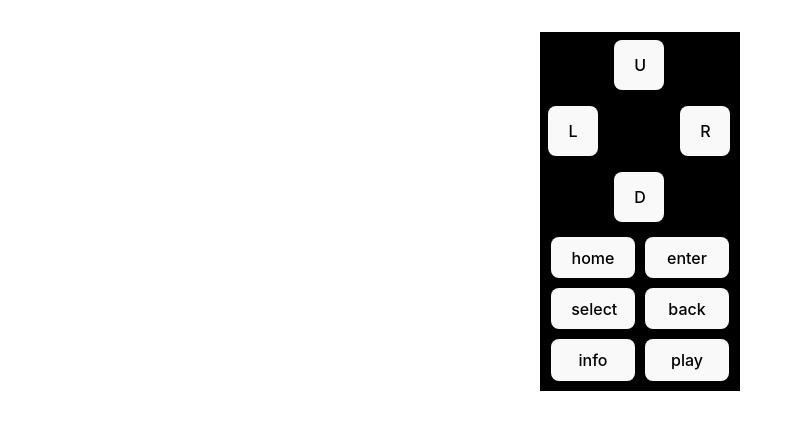
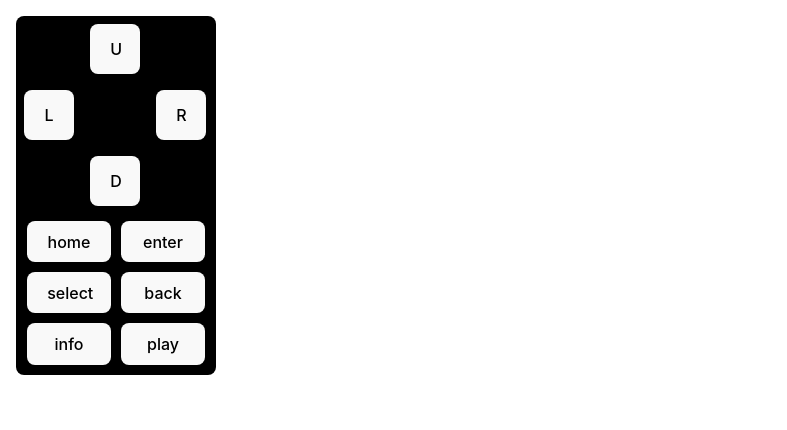
Before and after one commit to gaspernovak/roku-remote, a React (Vite) app: page / in a window 1280 px wide. Both pictures are taken after typing "Sample" into the empty fields and a click on the button "Go". Shown: the top 430 px of the page, without its empty margins (0-787 px from the left). Built offline with nearby package versions, Linux system fonts and the light colour scheme.

Commit message:
Improved styles

```diff
--- a/electron/main.ts
+++ b/electron/main.ts
@@ -21,8 +21,10 @@ const VITE_DEV_SERVER_URL = process.env["VITE_DEV_SERVER_URL"];
 
 function createWindow() {
     win = new BrowserWindow({
-        width: 300,
-        height: 500,
+        autoHideMenuBar: true,
+        width: 232,
+        height: 397,
+        resizable: false,
         icon: path.join(process.env.PUBLIC, "electron-vite.svg"),
         webPreferences: {
             preload: path.join(__dirname, "preload.js"),
--- a/package.json
+++ b/package.json
@@ -11,6 +11,8 @@
     },
     "dependencies": {
         "axios": "^1.4.0",
+        "http-proxy-middleware": "^2.0.6",
+        "properties-reader": "^2.3.0",
         "react": "^18.2.0",
         "react-dom": "^18.2.0"
     },
--- a/src/App.css
+++ b/src/App.css
@@ -1,6 +1,9 @@
 #root {
-    max-width: 300px;
-    margin: 0 auto;
-    padding: 2rem;
+    max-width: 200px;
+    padding: 1rem;
     text-align: center;
 }
+
+::-webkit-scrollbar {
+    display: none;
+}
--- a/src/components/Navigation.css
+++ b/src/components/Navigation.css
@@ -7,6 +7,9 @@ div#dpad-container {
     margin-right: auto;
     background-color: black;
     place-items: center center;
+
+    border-top-left-radius: 8px;
+    border-top-right-radius: 8px;
 }
 
 button#left {
@@ -41,6 +44,8 @@ button#right {
     width: 200px;
     background-color: black;
     padding-bottom: 5px;
+    border-bottom-left-radius: 8px;
+    border-bottom-right-radius: 8px;
 }
 
 button {
@@ -56,6 +61,7 @@ button {
     cursor: pointer;
     transition: border-color 0.25s;
 }
+
 button:hover {
     border-color: #646cff;
 }
```
Also changed, not shown: 1 other file (tests, documents, lock files or other folders).
